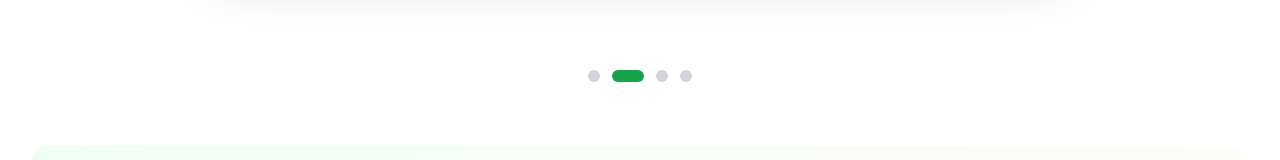
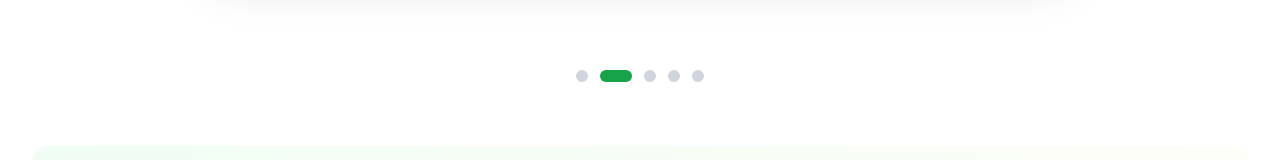
Before and after one commit to AbdouazizDEV/KahfiWabsite, a React (Vite) app: page / in a window 1280 px wide. Shown: the part 6726-6886 px from the top of the page. Built offline with nearby package versions, Linux system fonts and the light colour scheme.

Commit message:
fix: améliorations composant Team.jsx

```diff
--- a/src/components/Team.jsx
+++ b/src/components/Team.jsx
@@ -26,7 +26,7 @@ const Team = () => {
       name: "Fatou Bintou Diallo",
       role: "Cyber Sécurité & DevOps & SysAdmin",
       bio: "Spécialiste en cybersécurité, développement et administration de systèmes.",
-      image: "https://res.cloudinary.com/dhivn2ahm/image/upload/v1761790698/WhatsApp_Image_2025-10-30_at_02.17.32_nyk18v.jpg",
+      image: "https://res.cloudinary.com/dhivn2ahm/image/upload/v1763639172/WhatsApp_Image_2025-11-17_at_13.56.11_haddjp.jpg",
       social: {
         linkedin: "https://linkedin.com/in/fatou-bintou-diallo",
         github: "https://github.com/fatou-bintou-diallo",
@@ -54,8 +54,17 @@ const Team = () => {
         github: "https://github.com/issa-diol",
         email: "issa@kahfi.sn"
       }
+    },
+    {
+      name: "Khardiata Thiam",
+      role: "Développeuse web & Référente digitale & Community Manager",
+      bio: "Spécialiste en développement web et référente digitale & community manager.",
+      image: "https://res.cloudinary.com/dhivn2ahm/image/upload/v1763639171/WhatsApp_Image_2025-11-17_at_13.56.39_vtbseq.jpg",
+      social: {
+        linkedin: "https://linkedin.com/in/khardiata-thiam-7b272b2b3",
+        email: "khardiata@kahfi.sn"
+      }
     }
-
   ]
 
   // Auto-play carousel
```
